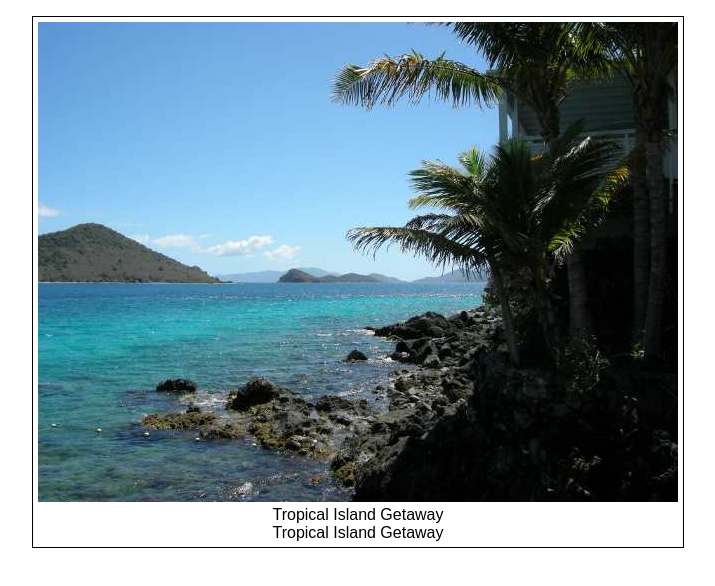
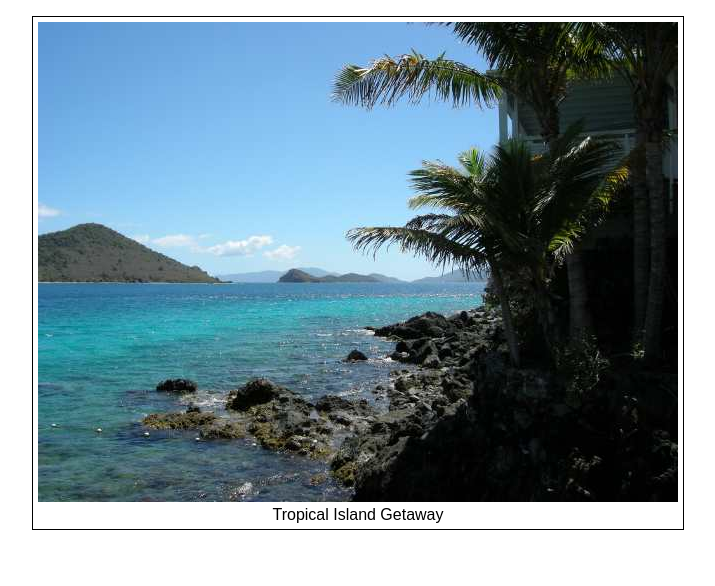
Before and after one commit to L1NE-re/My-island, a plain HTML site: page index.html in a window 1280 px wide. Shown: the whole page, without its empty margins (16-731 px from the left). Drawn offline with Linux system fonts and the light colour scheme.

Commit message:
Fixed figcaption

```diff
--- a/index.html
+++ b/index.html
@@ -16,7 +16,6 @@ figcaption { text-align: center;
 <body>
 <figure>
 <img src="myisland.jpg" alt="Tropical Island" height="480" width="640">
-Tropical Island Getaway
 <figcaption> Tropical Island Getaway</figcaption>
 </figure>
 </body>
```
